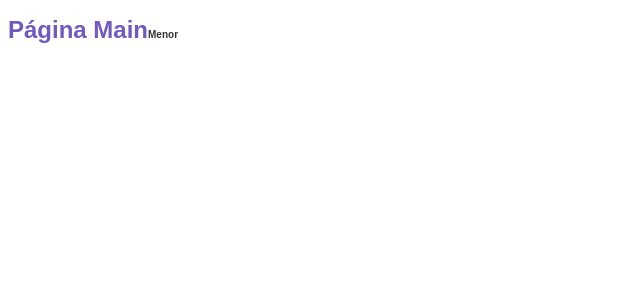
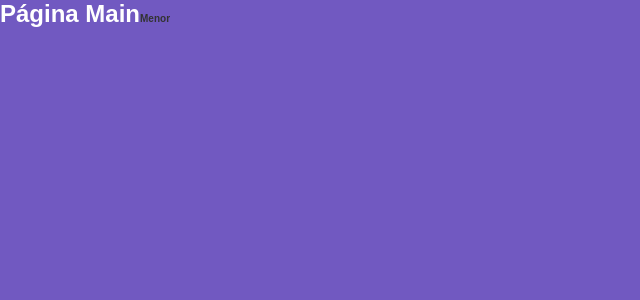
Before and after one commit to DanPHP7/modulo-react-rocketseat, a React (Create React App) app: page / in a window 1280 px wide. Shown: the top 300 px of the page, without its empty margins (0-640 px from the left). Built offline with nearby package versions, Linux system fonts and the light colour scheme.

Commit message:
styled global

```diff
--- a/src/App.js
+++ b/src/App.js
@@ -1,8 +1,14 @@
 import React from 'react';
 import Routes from './routes';
+import GlobalStyle from './styles/global';
 
 function App() {
-  return <Routes />;
+  return (
+    <>
+      <Routes />
+      <GlobalStyle />
+    </>
+  );
 }
 
 export default App;
--- a/src/pages/Main/styles.js
+++ b/src/pages/Main/styles.js
@@ -2,7 +2,7 @@
 
 export const Title = styled.h1`
   font-size: 24px;
-  color: ${props => (props.error ? 'red' : '#7159c1')};
+  color: ${props => (props.error ? 'red' : '#FFF')};
   font-family: Arial, Helvetica, sans-serif;
 
   small {
--- /dev/null
+++ b/src/styles/global.js
@@ -0,0 +1,19 @@
+import { createGlobalStyle } from 'styled-components';
+
+export default createGlobalStyle`
+  * {
+    margin: 0;
+    padding: 0;
+    outline: 0;
+    box-sizing: border-box;
+  }
+
+  html, body, #root{
+    min-height: 100%;
+  }
+
+  body {
+    background: #7159c1;
+    -webkit-font-smoothing: antialiased !important;
+  }
+`;
```
